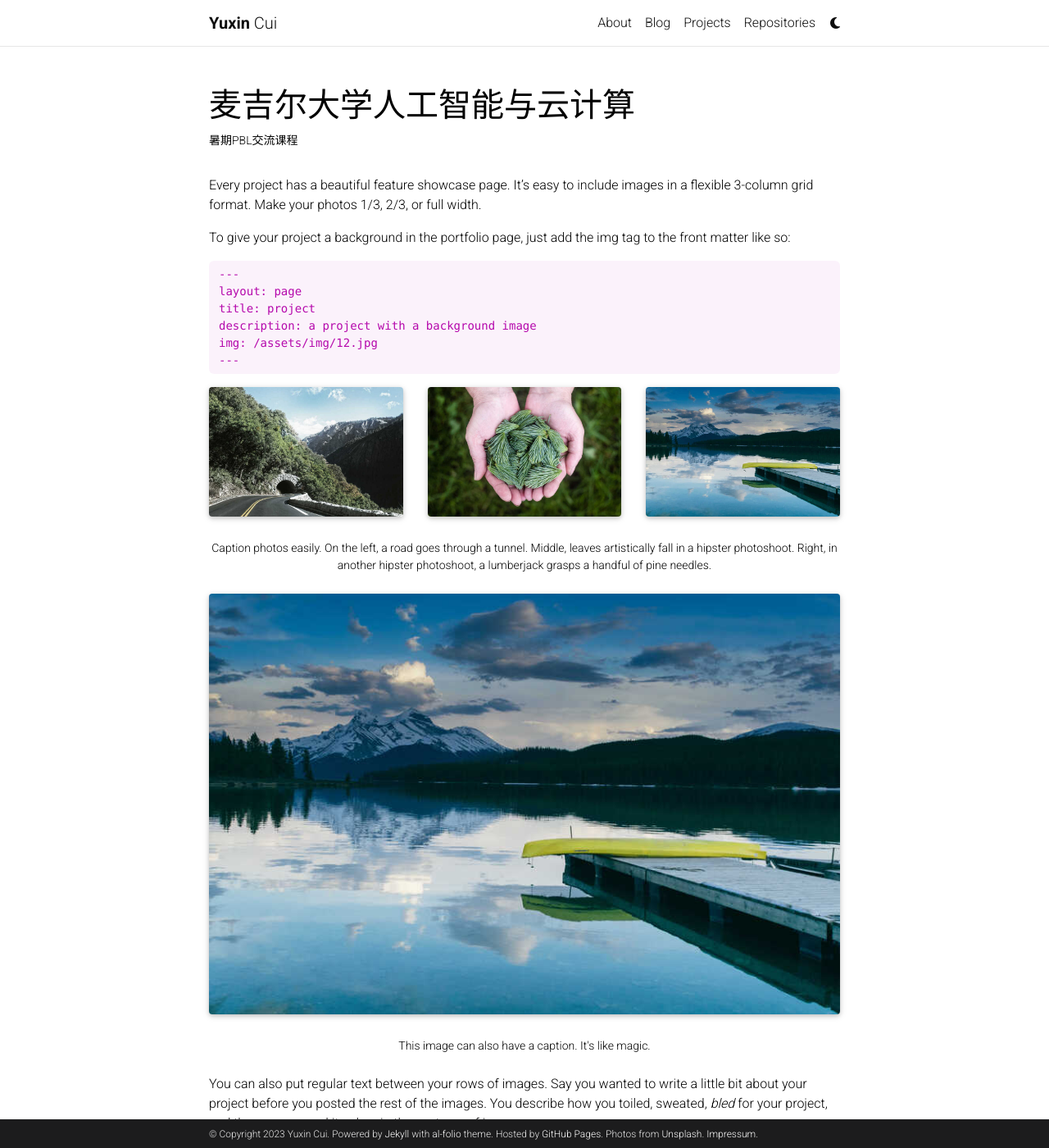
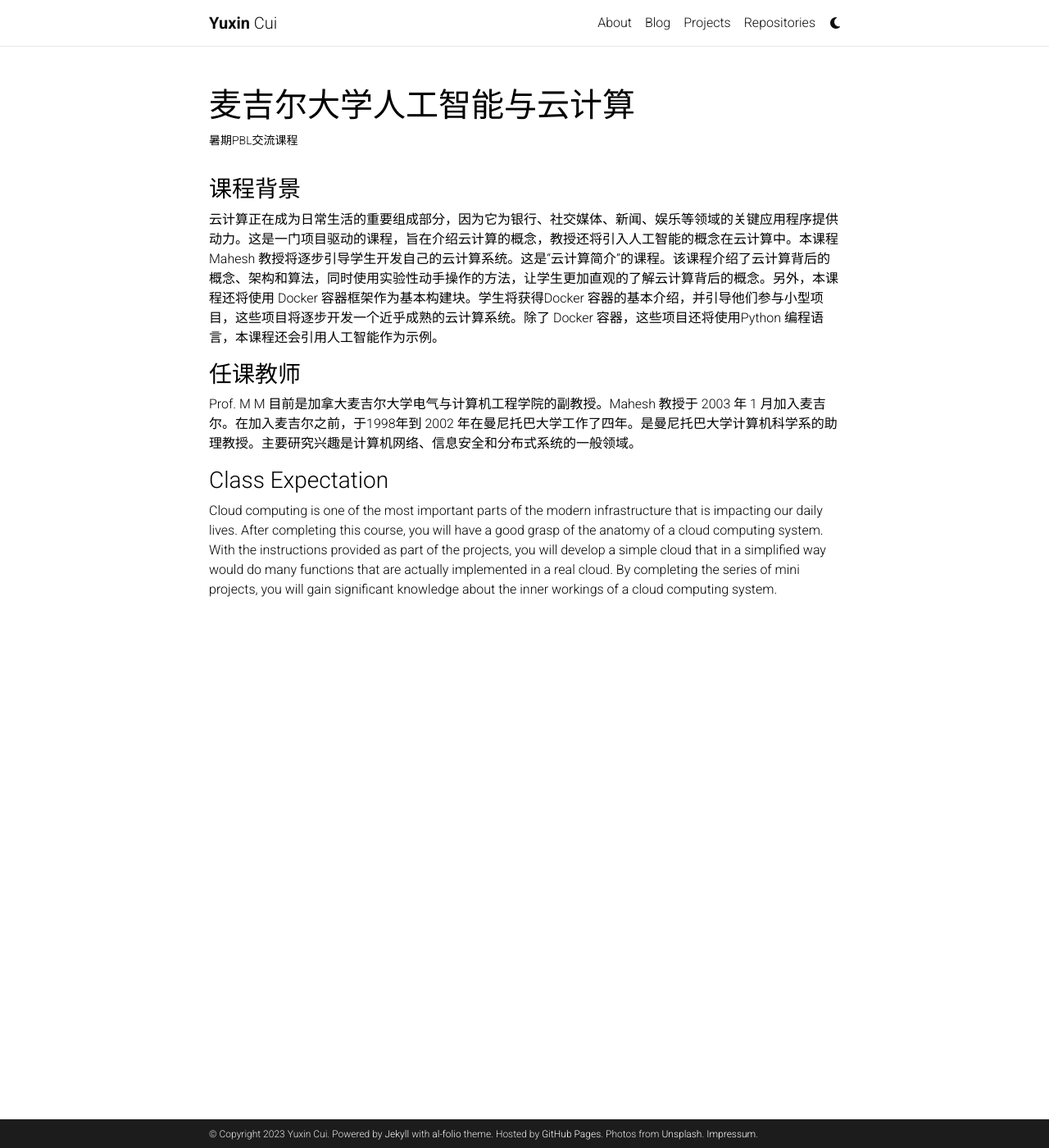
Before and after one commit to liukanshan1/liukanshan1.github.io, a Jekyll site: the page built from _projects/11_project.md, in a window 1280 px wide and 1400 px high. Shown: the whole window at 82% size. Built offline with Jekyll 4.4.1, drawn with Linux system fonts in a browser that asks for light colours; full-size pictures stand in for the smaller copies a plugin makes; comment, search, counter and statistics services are not loaded; a style sheet for code colours, icons or effects is not loaded; some of the changed text lies outside the part shown.

Commit message:
Update 11_project.md

````diff
--- a/_projects/11_project.md
+++ b/_projects/11_project.md
@@ -7,78 +7,14 @@
 category: class
 ---
 
-Every project has a beautiful feature showcase page.
-It's easy to include images in a flexible 3-column grid format.
-Make your photos 1/3, 2/3, or full width.
+### 课程背景
 
-To give your project a background in the portfolio page, just add the img tag to the front matter like so:
+云计算正在成为日常生活的重要组成部分，因为它为银行、社交媒体、新闻、娱乐等领域的关键应用程序提供动力。这是一门项目驱动的课程，旨在介绍云计算的概念，教授还将引入人工智能的概念在云计算中。本课程 Mahesh 教授将逐步引导学生开发自己的云计算系统。这是“云计算简介”的课程。该课程介绍了云计算背后的概念、架构和算法，同时使用实验性动手操作的方法，让学生更加直观的了解云计算背后的概念。另外，本课程还将使用 Docker 容器框架作为基本构建块。学生将获得Docker 容器的基本介绍，并引导他们参与小型项目，这些项目将逐步开发一个近乎成熟的云计算系统。除了 Docker 容器，这些项目还将使用Python 编程语言，本课程还会引用人工智能作为示例。
 
-    ---
-    layout: page
-    title: project
-    description: a project with a background image
-    img: /assets/img/12.jpg
-    ---
+### 任课教师
 
-<div class="row">
-    <div class="col-sm mt-3 mt-md-0">
-        {% include figure.html path="assets/img/1.jpg" title="example image" class="img-fluid rounded z-depth-1" %}
-    </div>
-    <div class="col-sm mt-3 mt-md-0">
-        {% include figure.html path="assets/img/3.jpg" title="example image" class="img-fluid rounded z-depth-1" %}
-    </div>
-    <div class="col-sm mt-3 mt-md-0">
-        {% include figure.html path="assets/img/5.jpg" title="example image" class="img-fluid rounded z-depth-1" %}
-    </div>
-</div>
-<div class="caption">
-    Caption photos easily. On the left, a road goes through a tunnel. Middle, leaves artistically fall in a hipster photoshoot. Right, in another hipster photoshoot, a lumberjack grasps a handful of pine needles.
-</div>
-<div class="row">
-    <div class="col-sm mt-3 mt-md-0">
-        {% include figure.html path="assets/img/5.jpg" title="example image" class="img-fluid rounded z-depth-1" %}
-    </div>
-</div>
-<div class="caption">
-    This image can also have a caption. It's like magic.
-</div>
+Prof. M M 目前是加拿大麦吉尔大学电气与计算机工程学院的副教授。Mahesh 教授于 2003 年 1 月加入麦吉尔。在加入麦吉尔之前，于1998年到 2002 年在曼尼托巴大学工作了四年。是曼尼托巴大学计算机科学系的助理教授。主要研究兴趣是计算机网络、信息安全和分布式系统的一般领域。
 
+### Class Expectation
 
-You can also put regular text between your rows of images.
-Say you wanted to write a little bit about your project before you posted the rest of the images.
-You describe how you toiled, sweated, *bled* for your project, and then... you reveal its glory in the next row of images.
-
-
-<div class="row justify-content-sm-center">
-    <div class="col-sm-8 mt-3 mt-md-0">
-        {% include figure.html path="assets/img/6.jpg" title="example image" class="img-fluid rounded z-depth-1" %}
-    </div>
-    <div class="col-sm-4 mt-3 mt-md-0">
-        {% include figure.html path="assets/img/11.jpg" title="example image" class="img-fluid rounded z-depth-1" %}
-    </div>
-</div>
-<div class="caption">
-    You can also have artistically styled 2/3 + 1/3 images, like these.
-</div>
-
-
-
-The code is simple.
-Just wrap your images with `<div class="col-sm">` and place them inside `<div class="row">` (read more about the <a href="https://getbootstrap.com/docs/4.4/layout/grid/">Bootstrap Grid</a> system).
-To make images responsive, add `img-fluid` class to each; for rounded corners and shadows use `rounded` and `z-depth-1` classes.
-Here's the code for the last row of images above:
-
-{% raw %}
-
-```html
-<div class="row justify-content-sm-center">
-    <div class="col-sm-8 mt-3 mt-md-0">
-        {% include figure.html path="assets/img/6.jpg" title="example image" class="img-fluid rounded z-depth-1" %}
-    </div>
-    <div class="col-sm-4 mt-3 mt-md-0">
-        {% include figure.html path="assets/img/11.jpg" title="example image" class="img-fluid rounded z-depth-1" %}
-    </div>
-</div>
-```
-
-{% endraw %}
+Cloud computing is one of the most important parts of the modern infrastructure that is impacting our daily lives. After completing this course, you will have a good grasp of the anatomy of a cloud computing system. With the instructions provided as part of the projects, you will develop a simple cloud that in a simplified way would do many functions that are actually implemented in a real cloud. By completing the series of mini projects, you will gain significant knowledge about the inner workings of a cloud computing system.
````
